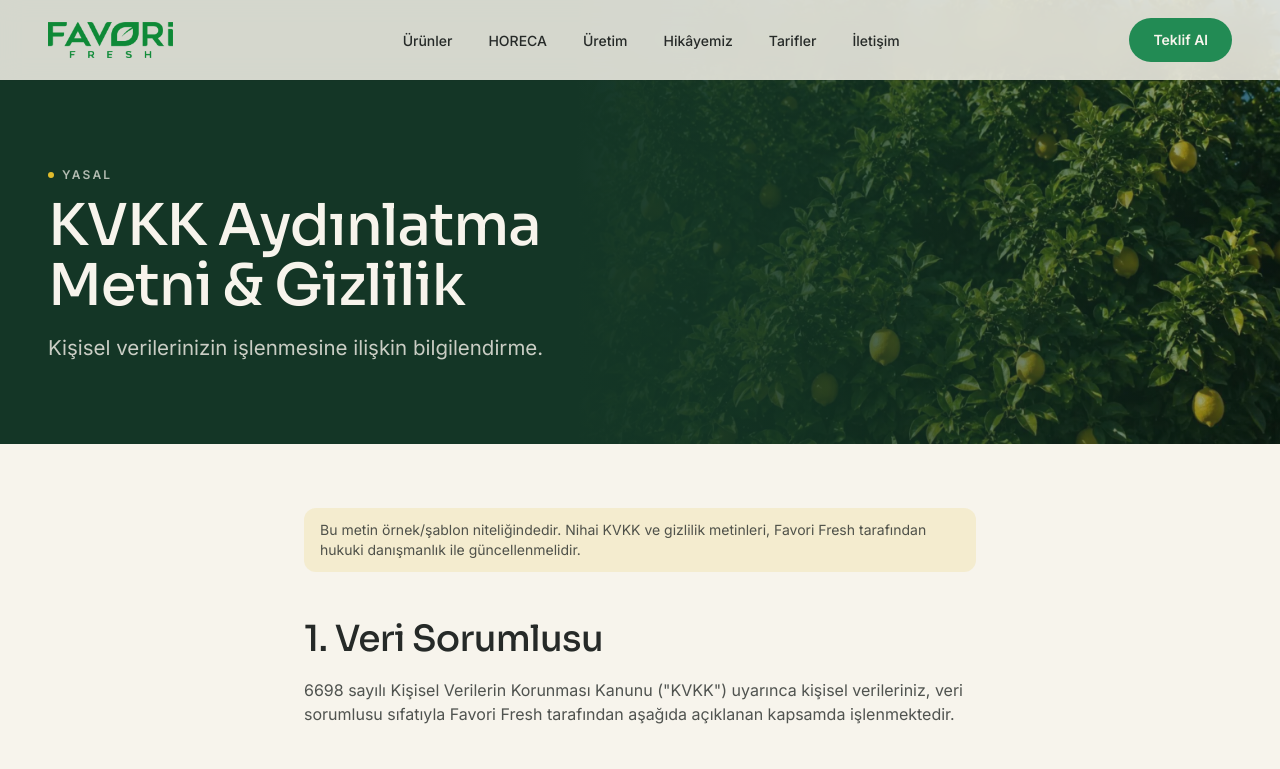
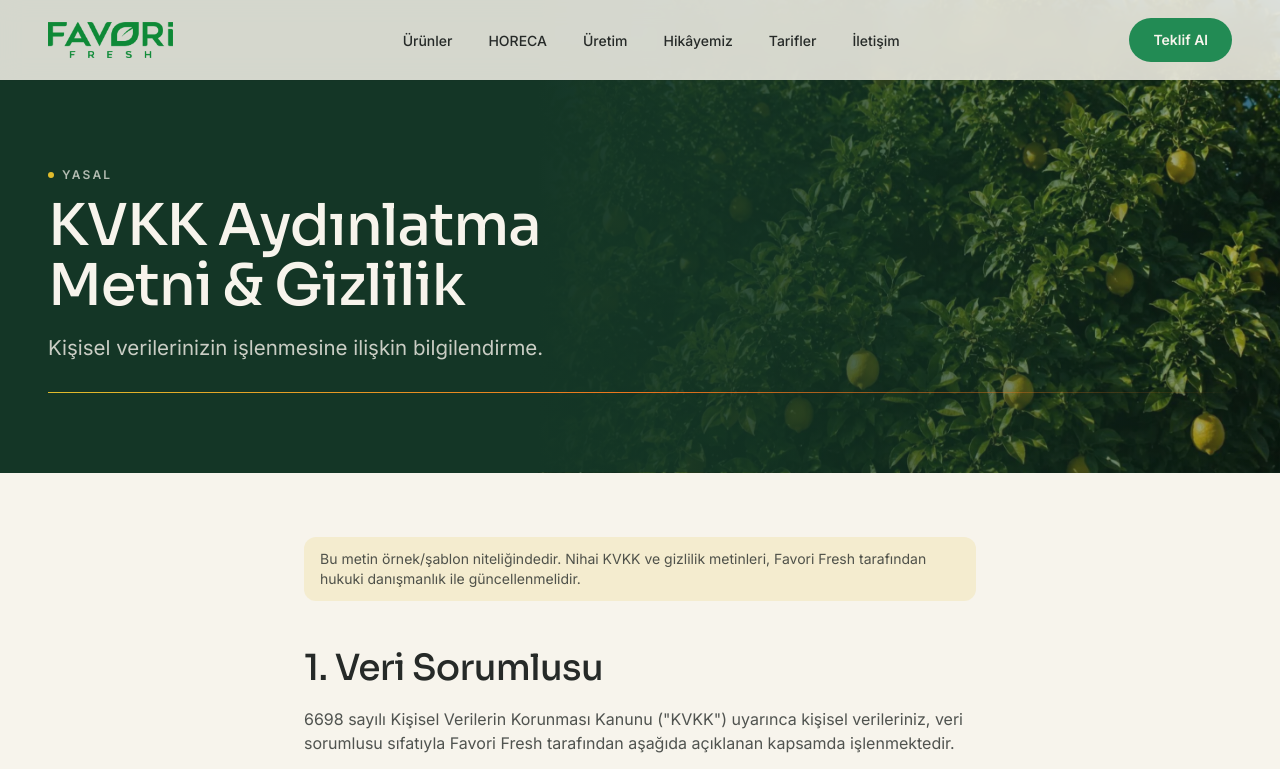
Before and after one commit to huseyinadr12/favori-fresh, a Next.js app: page /kvkk in a window 1280 px wide. Shown: the top 769 px of the page. Built offline with nearby package versions, Linux system fonts and the light colour scheme.

Commit message:
feat: mobil ürün scrollu ve katmanlı sayfa başlıkları

```diff
--- a/src/components/sections/ProductUniverse.tsx
+++ b/src/components/sections/ProductUniverse.tsx
@@ -42,10 +42,14 @@ export function ProductUniverse() {
       id="urun-evreni"
       ref={ref}
       aria-label="Ürün evreni"
-      className="relative"
-      style={cssVars({ height: `${total * 82}vh`, "--c-accent": accentVar })}
+      className="relative h-[var(--universe-height-mobile)] md:h-[var(--universe-height-desktop)]"
+      style={cssVars({
+        "--universe-height-mobile": `${total * 112}svh`,
+        "--universe-height-desktop": `${total * 82}vh`,
+        "--c-accent": accentVar,
+      })}
     >
-      <div className="sticky top-0 h-screen overflow-hidden">
+      <div className="sticky top-0 h-[100svh] overflow-hidden md:h-screen">
         {/* Morph olan arka plan */}
         <div
           aria-hidden
--- a/src/components/ui/PageHeader.tsx
+++ b/src/components/ui/PageHeader.tsx
@@ -1,9 +1,14 @@
+"use client";
+
 import Image from "next/image";
+import { motion } from "motion/react";
+import { useMotion } from "@/components/providers/MotionProvider";
+
+const EASE = [0.22, 1, 0.36, 1] as const;
 
 /**
- * İç sayfalar için tutarlı üst başlık.
- * Sağ tarafta atmosferik, solmuş gerçek bir bahçe görseli (yapay 3D balon yok);
- * soldan gelen degrade ile metin her zaman okunur kalır.
+ * İç sayfalar için tutarlı, katmanlı ve animasyonlu üst başlık.
+ * İçerik değişmeden; renk perdeleri, görsel ve metin katmanları sırayla açılır.
  */
 export function PageHeader({
   overline,
@@ -16,37 +21,97 @@ export function PageHeader({
   description?: string;
   image?: string;
 }) {
+  const { prefersReducedMotion } = useMotion();
+  const initial = <T,>(value: T): T | false =>
+    prefersReducedMotion ? false : value;
+
   return (
     <header className="relative overflow-hidden bg-brand-botanic text-cream">
-      {/* Sağda solmuş bahçe görseli */}
-      <div aria-hidden className="absolute inset-y-0 right-0 hidden w-[55%] md:block">
+      {/* Sağdaki görsel kendi katmanında yumuşakça açılır. */}
+      <motion.div
+        aria-hidden
+        className="absolute inset-y-0 right-0 hidden w-[58%] md:block"
+        initial={initial({
+          opacity: 0,
+          scale: 1.08,
+          clipPath: "inset(0 0 0 100%)",
+        })}
+        animate={{
+          opacity: 1,
+          scale: 1,
+          clipPath: "inset(0 0 0 0%)",
+        }}
+        transition={{ duration: 1.15, delay: 0.22, ease: EASE }}
+      >
         <Image
           src={image}
           alt=""
           fill
           priority
-          sizes="55vw"
+          sizes="58vw"
           className="object-cover"
         />
-        {/* Soldan sağa degrade: sol taraf tamamen yeşil, sağa doğru açılır */}
-        <div className="absolute inset-0 bg-[linear-gradient(90deg,rgb(var(--c-botanic))_0%,rgb(var(--c-botanic)/0.85)_30%,rgb(var(--c-botanic)/0.35)_100%)]" />
-      </div>
+        <div className="absolute inset-0 bg-[linear-gradient(90deg,rgb(var(--c-botanic))_0%,rgb(var(--c-botanic)/0.86)_30%,rgb(var(--c-botanic)/0.32)_100%)]" />
+      </motion.div>
+
+      {/* İki renk perdesi soldan sağa sırayla çekilerek başlığı açar. */}
+      <motion.div
+        aria-hidden
+        className="pointer-events-none absolute inset-0 z-20 origin-right bg-accent-orange"
+        initial={initial({ scaleX: 1 })}
+        animate={{ scaleX: 0 }}
+        transition={{ duration: 0.82, delay: 0.16, ease: EASE }}
+      />
+      <motion.div
+        aria-hidden
+        className="pointer-events-none absolute inset-0 z-[21] origin-right bg-accent-lemon"
+        initial={initial({ scaleX: 1 })}
+        animate={{ scaleX: 0 }}
+        transition={{ duration: 0.72, delay: 0.04, ease: EASE }}
+      />
 
       <div className="container-fluid relative z-10 pb-16 pt-32 md:pb-20 md:pt-40">
         {overline && (
-          <p className="kicker text-cream/70">
+          <motion.p
+            className="kicker text-cream/70"
+            initial={initial({ opacity: 0, x: -20 })}
+            animate={{ opacity: 1, x: 0 }}
+            transition={{ duration: 0.65, delay: 0.34, ease: EASE }}
+          >
             <span className="h-1.5 w-1.5 rounded-full bg-accent-lemon" />
             {overline}
-          </p>
+          </motion.p>
         )}
-        <h1 className="mt-3 max-w-[18ch] font-display text-fluid-h2 leading-[1.05]">
-          {title}
-        </h1>
+
+        <div className="overflow-hidden py-1">
+          <motion.h1
+            className="mt-2 max-w-[18ch] font-display text-fluid-h2 leading-[1.05]"
+            initial={initial({ opacity: 0, y: "105%", rotate: 1.5 })}
+            animate={{ opacity: 1, y: "0%", rotate: 0 }}
+            transition={{ duration: 0.82, delay: 0.4, ease: EASE }}
+          >
+            {title}
+          </motion.h1>
+        </div>
+
         {description && (
-          <p className="mt-4 max-w-xl text-fluid-lead text-cream/80">
+          <motion.p
+            className="mt-3 max-w-xl text-fluid-lead text-cream/80"
+            initial={initial({ opacity: 0, y: 18 })}
+            animate={{ opacity: 1, y: 0 }}
+            transition={{ duration: 0.72, delay: 0.54, ease: EASE }}
+          >
             {description}
-          </p>
+          </motion.p>
         )}
+
+        <motion.span
+          aria-hidden
+          className="mt-7 block h-px bg-gradient-to-r from-accent-lemon via-accent-orange to-transparent"
+          initial={initial({ scaleX: 0, transformOrigin: "left" })}
+          animate={{ scaleX: 1 }}
+          transition={{ duration: 0.9, delay: 0.6, ease: EASE }}
+        />
       </div>
     </header>
   );
```
